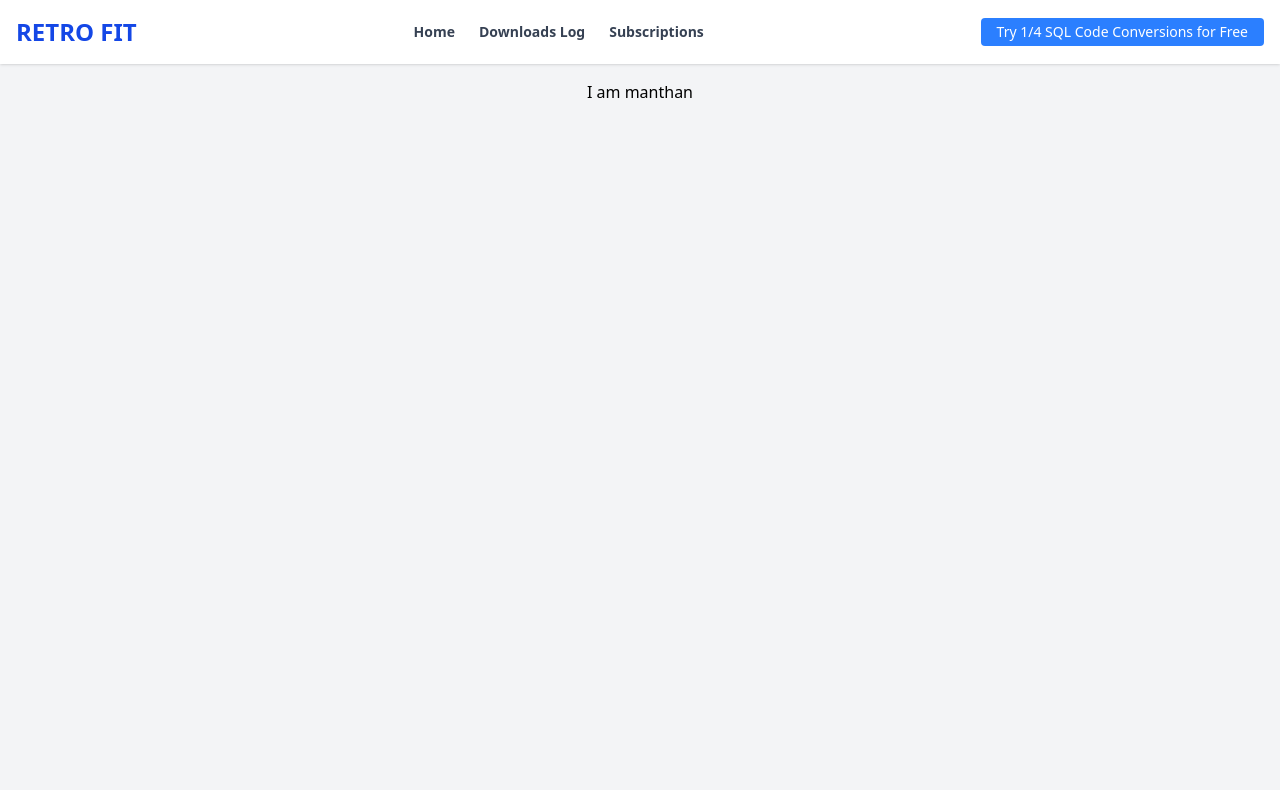
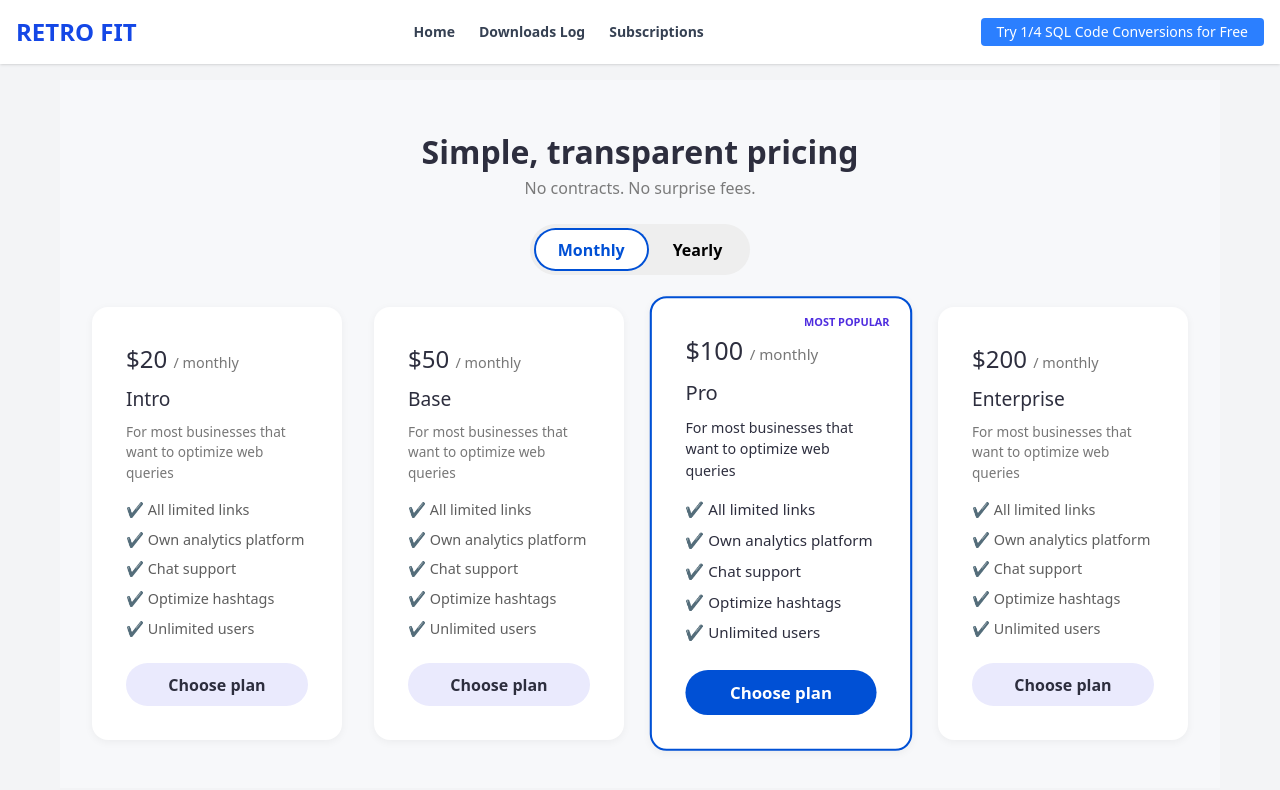
Before and after one commit to RakshitVita/B2C-Retro-Fit, a React (Vite) app: page /subscriptions in a window 1280 px wide. Shown: the top 790 px of the page. Built offline with nearby package versions, Linux system fonts and the light colour scheme.

Commit message:
Subscription commit
Subscription commit

```diff
--- a/index.html
+++ b/index.html
@@ -5,7 +5,7 @@
     <link rel="icon" type="image/svg+xml" href="/vite.svg" />
     <meta name="viewport" content="width=device-width, initial-scale=1.0" />
     <link href="/src/styles.css" rel="stylesheet">
-    <title>Vite + React</title>
+    <title>B2C</title>
   </head>
   <body>
     <div id="root"></div>
--- a/package.json
+++ b/package.json
@@ -25,6 +25,7 @@
     "eslint-plugin-react-hooks": "^5.2.0",
     "eslint-plugin-react-refresh": "^0.4.19",
     "globals": "^16.0.0",
+    "sass-embedded": "^1.88.0",
     "vite": "^6.3.5"
   }
 }
--- a/src/App.jsx
+++ b/src/App.jsx
@@ -4,7 +4,7 @@ import { BrowserRouter as Router, Routes, Route } from "react-router-dom";
 import Navbar from './componets/Navbar'
 import Mainpage from "./componets/Mainpage";
 import Download from "./componets/Download";
-import Subscription_section from "./componets/Subscription_section";
+import Subscription_section from "./componets/Subscription/Subscription_section";
 
 function App() {
   return (
--- /dev/null
+++ b/src/componets/Subscription/Subscription_section.jsx
@@ -0,0 +1,107 @@
+import React, { useState } from 'react';
+import './Subscription_section.scss';
+
+//multiple plan cards objects
+const plans = [
+  {
+    name: 'Intro',
+    monthlyPrice: 20,
+    yearlyPrice: 200,
+    features: [
+      'All limited links',
+      'Own analytics platform',
+      'Chat support',
+      'Optimize hashtags',
+      'Unlimited users',
+    ],
+  },
+  {
+    name: 'Base',
+    monthlyPrice: 50,
+    yearlyPrice: 500,
+    features: [
+      'All limited links',
+      'Own analytics platform',
+      'Chat support',
+      'Optimize hashtags',
+      'Unlimited users',
+    ],
+  },
+  {
+    name: 'Pro',
+    monthlyPrice: 100,
+    yearlyPrice: 1000,
+    features: [
+      'All limited links',
+      'Own analytics platform',
+      'Chat support',
+      'Optimize hashtags',
+      'Unlimited users',
+    ],
+    mostPopular: true,
+  },
+  {
+    name: 'Enterprise',
+    monthlyPrice: 200,
+    yearlyPrice: 2000,
+    features: [
+      'All limited links',
+      'Own analytics platform',
+      'Chat support',
+      'Optimize hashtags',
+      'Unlimited users',
+    ],
+  },
+];
+
+const SubscriptionSection = () => {
+  const [billingCycle, setBillingCycle] = useState('monthly');
+  const [activePlan, setActivePlan] = useState('Pro');
+
+  const getPrice = (plan) => billingCycle === 'monthly' ? plan.monthlyPrice : plan.yearlyPrice;  //returns price according monthly or yearly
+
+  return (
+    <div className="subscription-container">
+      <h2>Simple, transparent pricing</h2>
+      <p>No contracts. No surprise fees.</p>
+
+      <div className="toggle-switch">
+        <button
+          className={billingCycle === 'monthly' ? 'active' : ''}
+          onClick={() => setBillingCycle('monthly')}
+        >
+          Monthly
+        </button>
+        <button
+          className={billingCycle === 'yearly' ? 'active' : ''}
+          onClick={() => setBillingCycle('yearly')}
+        >
+          Yearly
+        </button>
+      </div>
+
+      <div className="card-wrapper">
+        {plans.map((plan) => (
+          <div
+            key={plan.name}
+            className={`plan-card ${plan.name === activePlan ? 'active' : ''} ${plan.mostPopular ? 'most-popular' : ''}`}
+            onClick={() => setActivePlan(plan.name)}
+          >
+            {plan.mostPopular && <div className="badge">MOST POPULAR</div>}
+            <h3>${getPrice(plan)} <span>/ {billingCycle}</span></h3>
+            <h4>{plan.name}</h4>
+            <p>For most businesses that want to optimize web queries</p>
+            <ul>
+              {plan.features.map((feature, i) => (
+                <li key={i}>✔ {feature}</li>
+              ))}
+            </ul>
+            <button className="choose-btn">Choose plan</button>
+          </div>
+        ))}
+      </div>
+    </div>
+  );
+};
+
+export default SubscriptionSection;
--- /dev/null
+++ b/src/componets/Subscription/Subscription_section.scss
@@ -0,0 +1,172 @@
+.subscription-container {
+  text-align: center;
+  background: #f7f8fa;
+  padding: 3rem 2rem;
+
+  h2 {
+    font-size: 2rem;
+    font-weight: 700;
+    color: #2d2e3e;
+  }
+
+  p {
+    color: #7a7a7a;
+    margin-bottom: 1.5rem;
+  }
+
+  .toggle-switch {
+    background: #eee;
+    display: inline-flex;
+    border-radius: 999px;
+    padding: 0.25rem;
+    margin-bottom: 2rem;
+
+    button {
+      border: none;
+      background: transparent;
+      padding: 0.6rem 1.5rem;
+      border-radius: 999px;
+      font-weight: 600;
+      cursor: pointer;
+      color: black;
+
+      &.active {
+        background: white;
+        color: #0050d5;
+        box-shadow: 0 0 0 2px #0050d5 inset;
+      }
+    }
+  }
+
+  .card-wrapper {
+    display: flex;
+    flex-wrap: wrap;
+    justify-content: center;
+    gap: 2rem;
+  }
+
+  .plan-card {
+    background: white;
+    border-radius: 1rem;
+    padding: 2rem;
+    width: 250px;
+    text-align: left;
+    position: relative;
+    cursor: pointer;
+    transition: all 0.3s ease;
+    box-shadow: 0 2px 8px rgba(0, 0, 0, 0.05);
+    border: 2px solid transparent;
+
+    h3 {
+      font-size: 1.5rem;
+      color: #2d2e3e;
+      margin-bottom: 0.5rem;
+
+      span {
+        font-size: 0.9rem;
+        color: #777;
+      }
+    }
+
+    h4 {
+      font-size: 1.2rem;
+      margin-bottom: 0.5rem;
+      color: #2d2e3e;
+    }
+
+    p {
+      font-size: 0.85rem;
+      color: #777;
+      margin-bottom: 1rem;
+    }
+
+    ul {
+      list-style: none;
+      padding: 0;
+      margin-bottom: 1.5rem;
+
+      li {
+        margin-bottom: 0.5rem;
+        color: #5e5e5e;
+        font-size: 0.9rem;
+      }
+    }
+
+    .choose-btn {
+      width: 100%;
+      padding: 0.6rem 1rem;
+      border: none;
+      border-radius: 999px;
+      background-color: #eaeafd;
+      color: #2d2e3e;
+      font-weight: bold;
+      transition: background 0.3s ease;
+
+      &:hover {
+        background-color: #d0d0ff;
+      }
+    }
+
+    &:hover {
+      background-color: #eef2ff;
+      h3, h4, p, li {
+        color: #1e1e2d;
+      }
+    }
+
+    &.active {
+      border: 2px solid #0050d5;
+      transform: scale(1.05);
+      background-color: #eef2ff;
+    }
+
+    &.most-popular {
+      background: linear-gradient(135deg, #4f2ddf, #6e46ff);
+      color: white;
+
+      h3, h4, p, li {
+        color: white !important;
+      }
+
+      .choose-btn {
+        background-color: white;
+        color: #2d2e3e;
+
+        &:hover {
+          background-color: #f0f0ff;
+        }
+      }
+
+      &.active {
+        background: white;
+        color: #2d2e3e;
+
+        h3, h4, p, li {
+          color: #2d2e3e !important;
+        }
+
+        .choose-btn {
+          background-color: #0050d5;
+          color: white;
+        }
+      }
+
+      &:hover:not(.active) {
+        background: #6e46ff;
+      }
+    }
+
+    .badge {
+      position: absolute;
+      top: 10px;
+      right: 10px;
+      background: white;
+      color: #4f2ddf;
+      font-size: 0.65rem;
+      font-weight: 700;
+      padding: 0.3rem 0.6rem;
+      border-radius: 999px;
+      z-index: 1;
+    }
+  }
+}
--- a/src/componets/Subscription_section.jsx
+++ /dev/null
@@ -1,9 +0,0 @@
-import React from 'react'
-
-const Subscription_section = () => {
-  return (
-    <div>I am manthan</div>
-  )
-}
-
-export default Subscription_section
```
Also changed, not shown: 1 other file (tests, documents, lock files or other folders).
